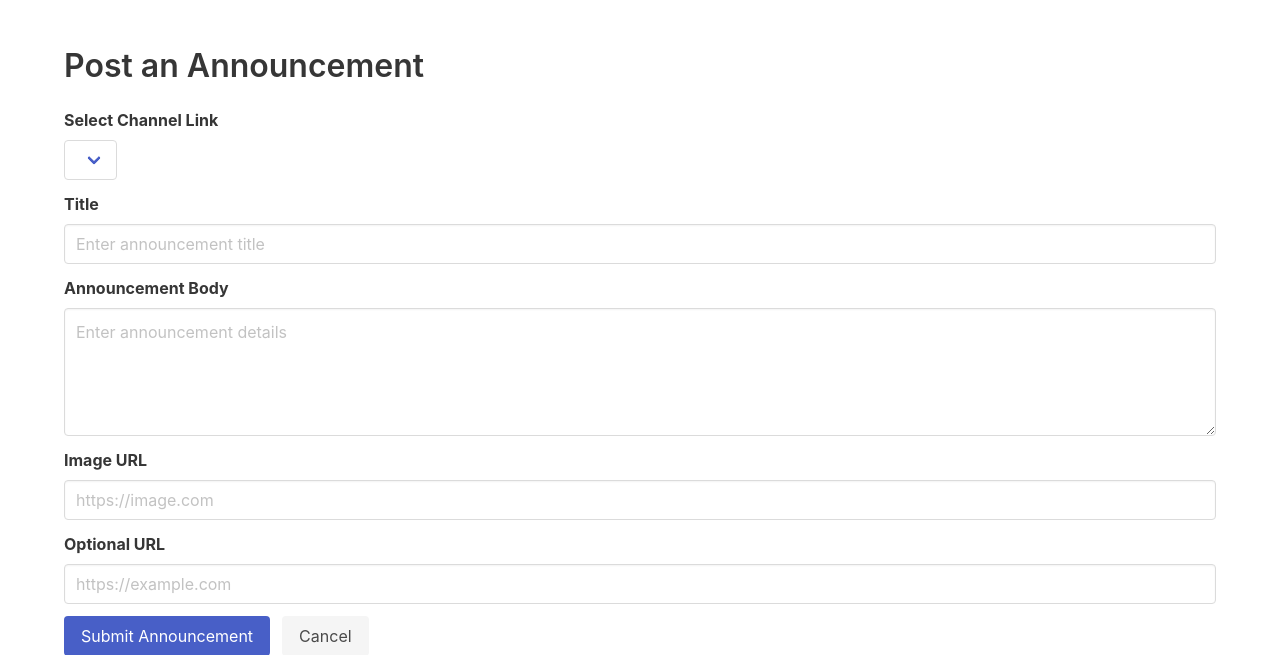
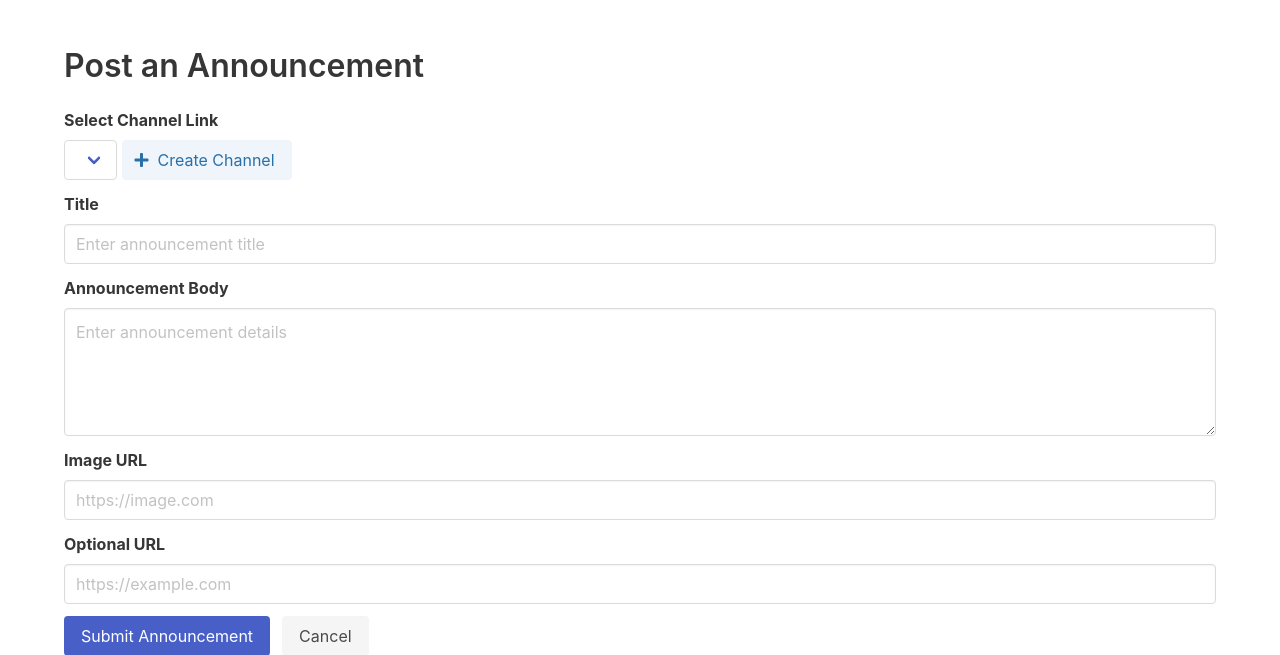
Before and after one commit to JuanCasaresGiron/DiscordBot, a Flask app: page / in a window 1280 px wide. Shown: the part 52-707 px from the top of the page. Run offline with Flask 3, Linux system fonts and the light colour scheme; the visitor is signed in with stand-in values (Sample User, id 1); data comes from the database, SQL or seed files in the repository; lists and menus that the app fills with data are empty.

Commit message:
create channels and some fixes

```diff
--- a/backend/bot.py
+++ b/backend/bot.py
@@ -1,3 +1,8 @@
+'''
+OLD SCRIPT, NOT BEING USED.
+NEW VERSION IS CALLED: HookingBot.py
+'''
+
 import discord
 import mysql.connector
 from discord.ext import commands, tasks
--- a/backend/dbHelpers.py
+++ b/backend/dbHelpers.py
@@ -72,3 +72,23 @@ def submitAnnouncement(link, title, body, img, url):
     conn.commit()
     cursor.close()
     return True
+
+def createChannel (channelName, channelLink, username):
+    cursor = conn.cursor()
+    sql = """
+        INSERT INTO channels(channel_name,link,owner) VALUES(
+        	%(channelName)s,
+	        %(channelLink)s,
+	        (select id from users where username = %(username)s)
+        )
+    """
+    params = {'channelName':channelName, 'channelLink':channelLink, 'username':username}
+    cursor.execute(sql, params)
+    if cursor.rowcount > 0:
+        conn.commit()
+        cursor.close()
+        return True
+    else:
+        conn.rollback() #I think this does not do anything but just in case
+        cursor.close()
+        return False
--- a/backend/hookingBot.py
+++ b/backend/hookingBot.py
@@ -205,7 +205,7 @@ async def latest(interaction: discord.Interaction, link: Optional[str] = None):
 		link, webhookURL, linkName, owner, title, body, image, url, timestamp = announcement
 		#announce
 		print(link, title, body, image, url, linkName, webhookURL)
-		webhooks.announce(link, title, body, image, url, linkName, webhookURL)
+		webhooks.announce(link, title, body, image, url, linkName, [webhookURL])
 
 	cursor.close()
 	conn.close()
--- a/backend/server.py
+++ b/backend/server.py
@@ -1,6 +1,6 @@
 import os
 from flask import Flask,render_template, request, redirect, url_for, session
-from dbHelpers import getUsersChannels, submitAnnouncement, validateUser, getSubscriptions
+from dbHelpers import getUsersChannels, submitAnnouncement, validateUser, getSubscriptions, createChannel
 import webhooks
 
 app = Flask(__name__)
@@ -58,6 +58,18 @@ def submit():
 
     return redirect(url_for('index'))
 
+@app.route('/create_channel', methods=['POST'])
+def create_channel():
+    if 'username' not in session:
+        return redirect(url_for('login'))
+
+    channel_name = request.form['channel_name']
+    channel_link = request.form['channel_link']
+    username = session['username']
+
+    if not createChannel(channel_name, channel_link, username):
+        print('Issues creating the channel') # send a notification on the site in the future
+    return redirect(url_for('index'))
 
 @app.route('/logout')
 def logout():
--- a/backend/templates/index.html
+++ b/backend/templates/index.html
@@ -39,7 +39,7 @@
         <!-- Announcement Channel Dropdown -->
         <div class="field">
           <label class="label">Select Channel Link</label>
-          <div class="control">
+          <div class="control has-addons">
             <div class="select">
               <select name="link" required>
                     {% for key, value in channels.items() %}
@@ -47,6 +47,10 @@
                     {% endfor %}
               </select>
             </div>
+            <button class="button is-info is-light" id="create-channel-button" type="button">
+              <span class="icon"><i class="fas fa-plus"></i></span>
+              <span>Create Channel</span>
+            </button>
           </div>
         </div>
         <!-- Title Field -->
@@ -90,6 +94,55 @@
     </div>
   </section>
 
+  <div class="modal" id="create-channel-modal">
+    <div class="modal-background"></div>
+    <div class="modal-card">
+      <header class="modal-card-head">
+        <p class="modal-card-title">Create New Channel</p>
+        <button class="delete" aria-label="close"></button>
+      </header>
+      <section class="modal-card-body">
+        <form id="create-channel-form" action="/create_channel" method="POST">
+          <div class="field">
+            <label class="label">Channel Name</label>
+            <div class="control">
+              <input
+                class="input"
+                type="text"
+                name="channel_name"
+                placeholder="Enter channel name"
+                required
+              />
+            </div>
+          </div>
+          <div class="field">
+            <label class="label">Unique Link Value</label>
+            <div class="control">
+              <input
+                class="input"
+                type="text"
+                name="channel_link"
+                placeholder="Enter unique link value"
+                required
+              />
+            </div>
+          </div>
+        </form>
+      </section>
+      <footer class="modal-card-foot">
+        <button
+          class="button is-success is-light"
+          type="submit"
+          form="create-channel-form"
+        >
+          Save Channel
+        </button>
+        <button class="button" type="button" id="cancel-create-channel">
+          Cancel
+        </button>
+      </footer>
+    </div>
+  </div>
 
   <script>
     // File input script
@@ -106,6 +159,17 @@
           });
         });
       }
+      // Modal controls
+      const openBtn = document.getElementById("create-channel-button");
+      const modal = document.getElementById("create-channel-modal");
+      const closeElements = modal.querySelectorAll(
+        ".modal-background, .modal-card-head .delete, #cancel-create-channel"
+      );
+
+      openBtn.addEventListener("click", () => modal.classList.add("is-active"));
+      closeElements.forEach((el) =>
+        el.addEventListener("click", () => modal.classList.remove("is-active"))
+      );
     });
   </script>
 </body>
```
